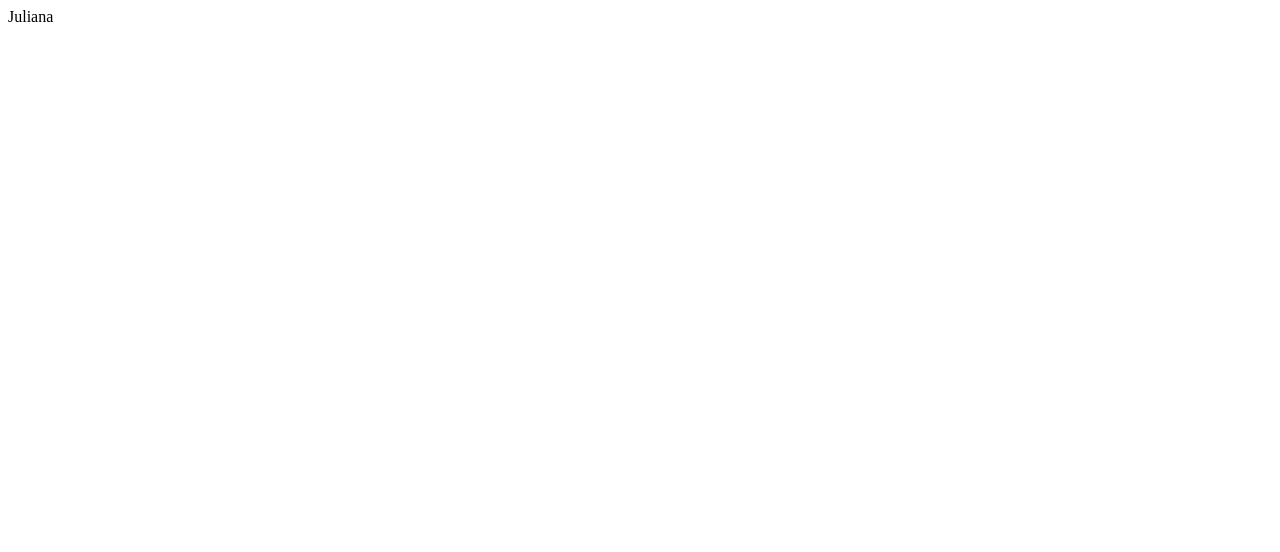
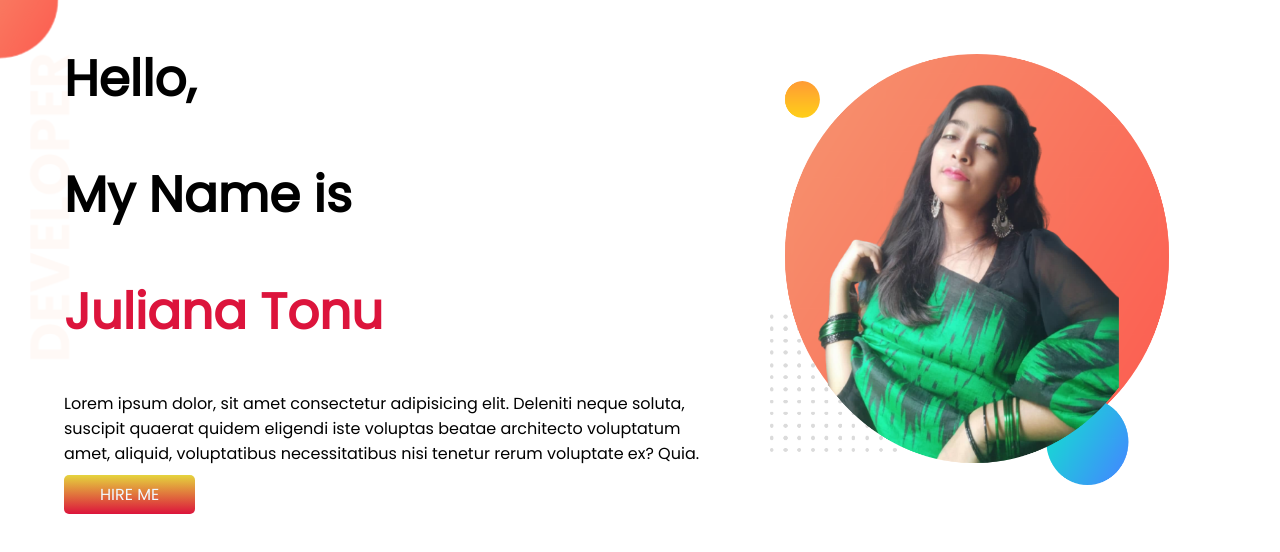
Before and after one commit to JulianaTonu/my-portfolio, a plain HTML site: page index.html in a window 1280 px wide. Drawn offline with Linux system fonts and the light colour scheme; a web font is replaced by a local one.

Commit message:
add banner

```diff
--- a/index.html
+++ b/index.html
@@ -5,9 +5,28 @@
     <meta http-equiv="X-UA-Compatible" content="IE=edge">
     <meta name="viewport" content="width=device-width, initial-scale=1.0">
     <title>Juliana Tonu</title>
+
     <link rel="stylesheet" href="style.css">
+
+    <link href="https://fonts.googleapis.com/css2?family=Handlee&family=Kaushan+Script&family=Lato:wght@700&family=Montserrat:wght@300&family=Patrick+Hand&family=Poppins:wght@200;400&family=Rubik+Wet+Paint&display=swap" rel="stylesheet">
+
 </head>
 <body>
-    Juliana
+  <section class="top-banner">
+
+ <div class="myself">
+  <h1>Hello,</h1>
+  <h1>My Name is</h1>
+  <h1 class="name"> Juliana Tonu</h1>
+  <p>Lorem ipsum dolor, sit amet consectetur adipisicing elit. Deleniti neque soluta, suscipit quaerat quidem eligendi iste voluptas beatae architecto voluptatum amet, aliquid, voluptatibus necessitatibus nisi tenetur rerum voluptate ex? Quia.</p>
+
+ <a href="https://www.linkedin.com/in/juliana-tonu-65959a195/" target="_blank" type="button" class="btn">HIRE ME</a>
+</div>
+
+  <div class="img">
+    <img src="images/my-bg.png" id="image">
+  </div>
+
+  </section>
 </body>
 </html>
--- a/style.css
+++ b/style.css
@@ -0,0 +1,61 @@
+
+body{
+    margin: 0;
+    font-family: 'Poppins', sans-serif;
+}
+
+h1{
+    font-size: 50px;
+}
+.name{
+    color: crimson;
+}
+
+section{
+    display: flex;
+    align-items: center;
+    justify-content: space-between;
+}
+.myself{
+width: 50%;
+padding-left: 5%;
+/* padding: 10px; */
+
+}
+.img{
+    width: 40%;
+    height: 50vh;
+}
+#image{
+    width: 413px;
+    height: 431px;
+}
+
+.btn{
+
+    /* margin: 9px ; */
+    margin-top: 50px;
+    /* padding-top: 25px; */
+
+    padding: 8px 36px;
+    background-image:linear-gradient(rgb(229, 212, 61), crimson);
+    color: aliceblue;
+    border-radius: 5px;
+
+}
+a{
+    text-decoration: none;
+
+}
+
+.btn:hover{
+    color: crimson;
+    background: transparent;
+    border: 2px solid crimson;
+
+}
+
+.top-banner{
+    background-image: url(images/top-banner.png);
+    background-repeat: no-repeat;
+}
```
Also changed, not shown: images/dream-bg.png (added), images/exp-bg.png (added), images/my-bg (1).png (added), images/my-bg (2).png (added), images/my-bg.png (added), images/my-bg2.png (added), images/tonu2.png (added), images/top-banner.png (added).
